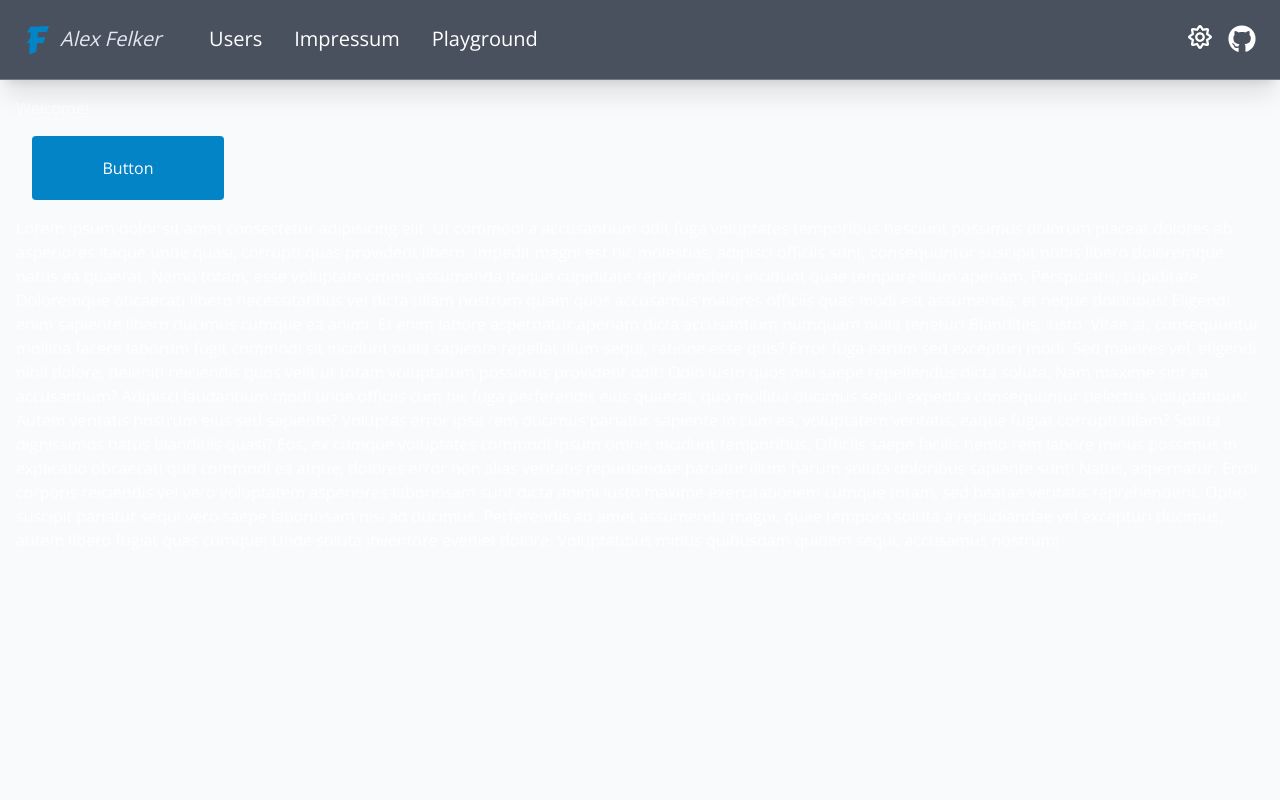
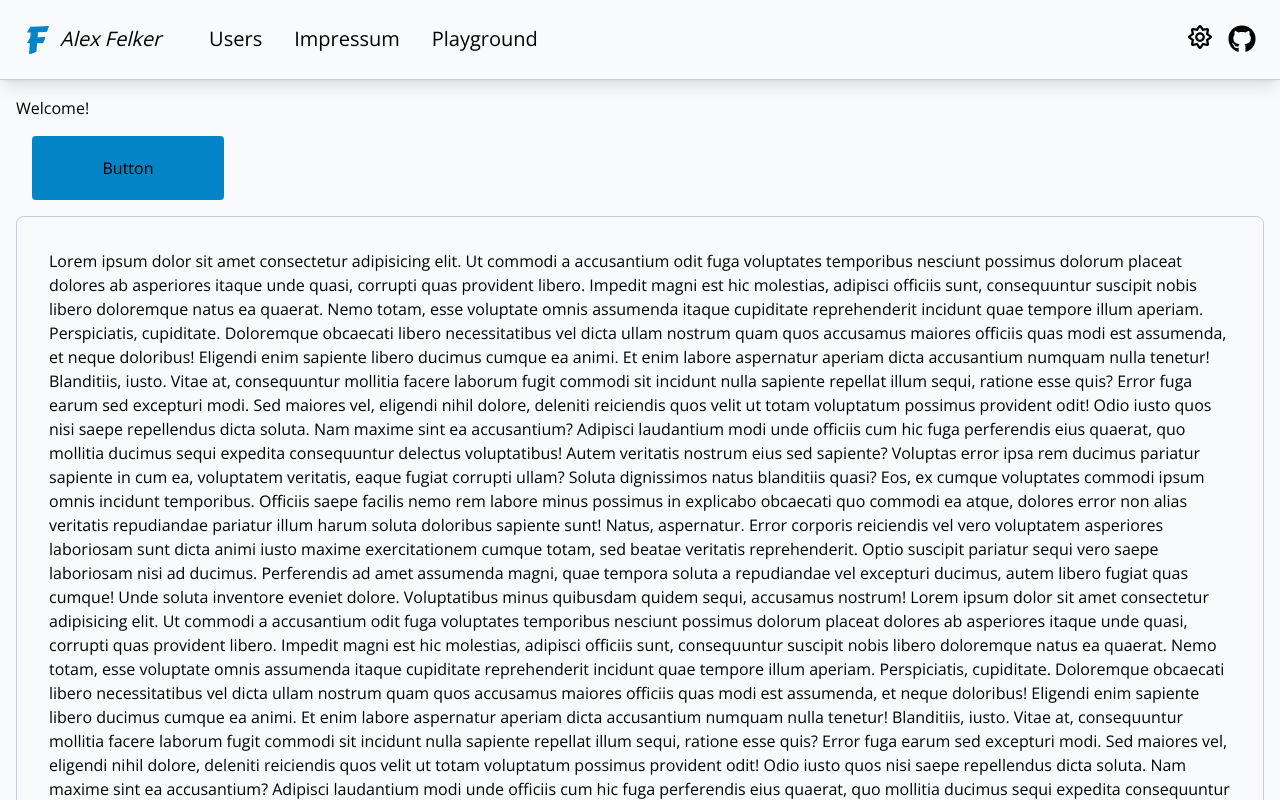
Before and after one commit to alexfelker12/my-website, a Next.js app: page / in a window 1280 px wide. Shown: the top 800 px of the page. Built offline with nearby package versions, Linux system fonts and the light colour scheme.

Commit message:
opt: theme color

```diff
--- a/app/components/Header.tsx
+++ b/app/components/Header.tsx
@@ -39,9 +39,9 @@ export default function Header() {
   }
 
   return (
-    <header className='fixed border-b border-slate-400/50 top-0 flex flex-wrap content-center w-full px-6 h-20 text-xl shadow-xl bg-slate-900/75 backdrop-blur-sm' id='navbar'>
-      <div className="max-w-screen-2xl w-full m-auto flex justify-between">
-        <div className='text-slate-200 hover:text-sky-400 transition duration-150'>
+    <header className='fixed border-b border-slate-500/30 top-0 flex flex-wrap content-center w-full px-6 h-20 text-xl shadow-lg bg-slate-50/75 dark:bg-slate-950/75 backdrop-blur-sm ' id='navbar'>
+      <div className="max-w-screen-xl w-full m-auto flex justify-between text-black dark:text-slate-200">
+        <div className=''>
           <Link href='/'>
             <Image src='/F.svg' alt='F logo' width={28} height={28} className='inline-flex h-7' />
             <span className='ml-2 italic'>Alex Felker</span>
@@ -82,17 +82,17 @@ export default function Header() {
 
         {/* subpages >= 640px */}
         <div className='hidden sm:flex flex-grow pl-8'>
-          <div className='mx-4 hover:text-sky-400  transition duration-150'>
+          <div className='mx-4 hover:text-slate-500 dark:hover:text-sky-400  transition duration-150'>
             <Link href='/users'>
               Users
             </Link>
           </div>
-          <div className='mx-4 hover:text-sky-400  transition duration-150'>
+          <div className='mx-4 hover:text-slate-500 dark:hover:text-sky-400  transition duration-150'>
             <Link href='/impressum'>
               Impressum
             </Link>
           </div>
-          <div className='mx-4 hover:text-sky-400  transition duration-150'>
+          <div className='mx-4 hover:text-slate-500 dark:hover:text-sky-400  transition duration-150'>
             <Link href='/playground'>
               Playground
             </Link>
@@ -102,8 +102,8 @@ export default function Header() {
         {/* right end */}
         <div className='flex relative h-full'>
           <div className='mx-4'>
-            <FaRegSun className='h-6 w-6 dark:hidden' onClick={toggleThemeChoices} />
-            <FaRegMoon className='h-6 w-6 hidden dark:inline' onClick={toggleThemeChoices} />
+            <FaRegSun className='cursor-pointer h-6 w-6 dark:hidden' onClick={toggleThemeChoices} />
+            <FaRegMoon className='cursor-pointer h-6 w-6 hidden dark:inline' onClick={toggleThemeChoices} />
           </div>
           <div className='absolute top-10 right-0 hidden' id='themeToggleDropdown'>
             <ul className='bg-slate-200 dark:bg-slate-700 rounded-md py-3 flex justify-start flex-col'>
--- a/app/layout.tsx
+++ b/app/layout.tsx
@@ -16,7 +16,6 @@ export const metadata = {
 
 export default function HomeLayout({ children }) {
   return (
-    <>
     <html lang="de">
       <Head>
         <link rel="apple-touch-icon" sizes="180x180" href="/apple-touch-icon.png" />
@@ -25,14 +24,17 @@ export default function HomeLayout({ children }) {
         <link rel="manifest" href="/site.webmanifest" />
         <meta name="viewport" content="width=device-width,height=device-height initial-scale=1" />
       </Head>
-        <body className={openSans.className + ' bg-slate-50 dark:bg-slate-900'}>
+      {/*
+        declare default theme colors
+      */}
+      <body className={openSans.className + ' ' +
+        'bg-slate-50 dark:bg-slate-950 text-black dark:text-white'}>
         <Header />
         <div className="flex"></div>
-          <main className='max-w-screen-2xl mt-20 m-auto p-0'>
+        <main className='max-w-screen-xl mt-20 m-auto p-0'>
           {children}
         </main>
       </body>
     </html>
-    </>
   )
 }
--- a/app/page.tsx
+++ b/app/page.tsx
@@ -23,8 +23,17 @@ export default function HomePage() {
 
       <button className={`m-4 w-48 h-16 bg-sky-600 hover:bg-sky-400 flex justify-center place-items-center cursor-pointer rounded transition-all duration-150`} value={'Button'}>Button</button>
 
-      <div>
+      <div className='border rounded-lg border-slate-400/50 p-8'>
         Lorem ipsum dolor sit amet consectetur adipisicing elit. Ut commodi a accusantium odit fuga voluptates temporibus nesciunt possimus dolorum placeat dolores ab asperiores itaque unde quasi, corrupti quas provident libero.
+        Impedit magni est hic molestias, adipisci officiis sunt, consequuntur suscipit nobis libero doloremque natus ea quaerat. Nemo totam, esse voluptate omnis assumenda itaque cupiditate reprehenderit incidunt quae tempore illum aperiam.
+        Perspiciatis, cupiditate. Doloremque obcaecati libero necessitatibus vel dicta ullam nostrum quam quos accusamus maiores officiis quas modi est assumenda, et neque doloribus! Eligendi enim sapiente libero ducimus cumque ea animi.
+        Et enim labore aspernatur aperiam dicta accusantium numquam nulla tenetur! Blanditiis, iusto. Vitae at, consequuntur mollitia facere laborum fugit commodi sit incidunt nulla sapiente repellat illum sequi, ratione esse quis?
+        Error fuga earum sed excepturi modi. Sed maiores vel, eligendi nihil dolore, deleniti reiciendis quos velit ut totam voluptatum possimus provident odit! Odio iusto quos nisi saepe repellendus dicta soluta.
+        Nam maxime sint ea accusantium? Adipisci laudantium modi unde officiis cum hic fuga perferendis eius quaerat, quo mollitia ducimus sequi expedita consequuntur delectus voluptatibus! Autem veritatis nostrum eius sed sapiente?
+        Voluptas error ipsa rem ducimus pariatur sapiente in cum ea, voluptatem veritatis, eaque fugiat corrupti ullam? Soluta dignissimos natus blanditiis quasi? Eos, ex cumque voluptates commodi ipsum omnis incidunt temporibus.
+        Officiis saepe facilis nemo rem labore minus possimus in explicabo obcaecati quo commodi ea atque, dolores error non alias veritatis repudiandae pariatur illum harum soluta doloribus sapiente sunt! Natus, aspernatur.
+        Error corporis reiciendis vel vero voluptatem asperiores laboriosam sunt dicta animi iusto maxime exercitationem cumque totam, sed beatae veritatis reprehenderit. Optio suscipit pariatur sequi vero saepe laboriosam nisi ad ducimus.
+        Perferendis ad amet assumenda magni, quae tempora soluta a repudiandae vel excepturi ducimus, autem libero fugiat quas cumque! Unde soluta inventore eveniet dolore. Voluptatibus minus quibusdam quidem sequi, accusamus nostrum! Lorem ipsum dolor sit amet consectetur adipisicing elit. Ut commodi a accusantium odit fuga voluptates temporibus nesciunt possimus dolorum placeat dolores ab asperiores itaque unde quasi, corrupti quas provident libero.
         Impedit magni est hic molestias, adipisci officiis sunt, consequuntur suscipit nobis libero doloremque natus ea quaerat. Nemo totam, esse voluptate omnis assumenda itaque cupiditate reprehenderit incidunt quae tempore illum aperiam.
         Perspiciatis, cupiditate. Doloremque obcaecati libero necessitatibus vel dicta ullam nostrum quam quos accusamus maiores officiis quas modi est assumenda, et neque doloribus! Eligendi enim sapiente libero ducimus cumque ea animi.
         Et enim labore aspernatur aperiam dicta accusantium numquam nulla tenetur! Blanditiis, iusto. Vitae at, consequuntur mollitia facere laborum fugit commodi sit incidunt nulla sapiente repellat illum sequi, ratione esse quis?
```
Also changed, not shown: app/globals.css (+18 -0 lines). Lines whose indentation alone changed are shown as unchanged.
